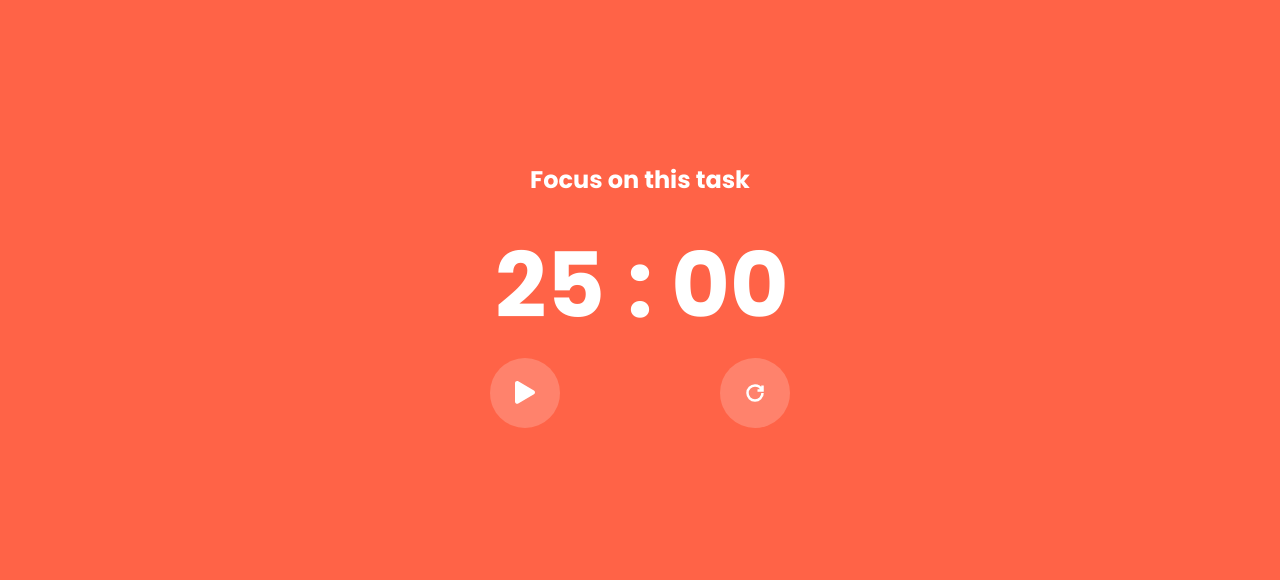
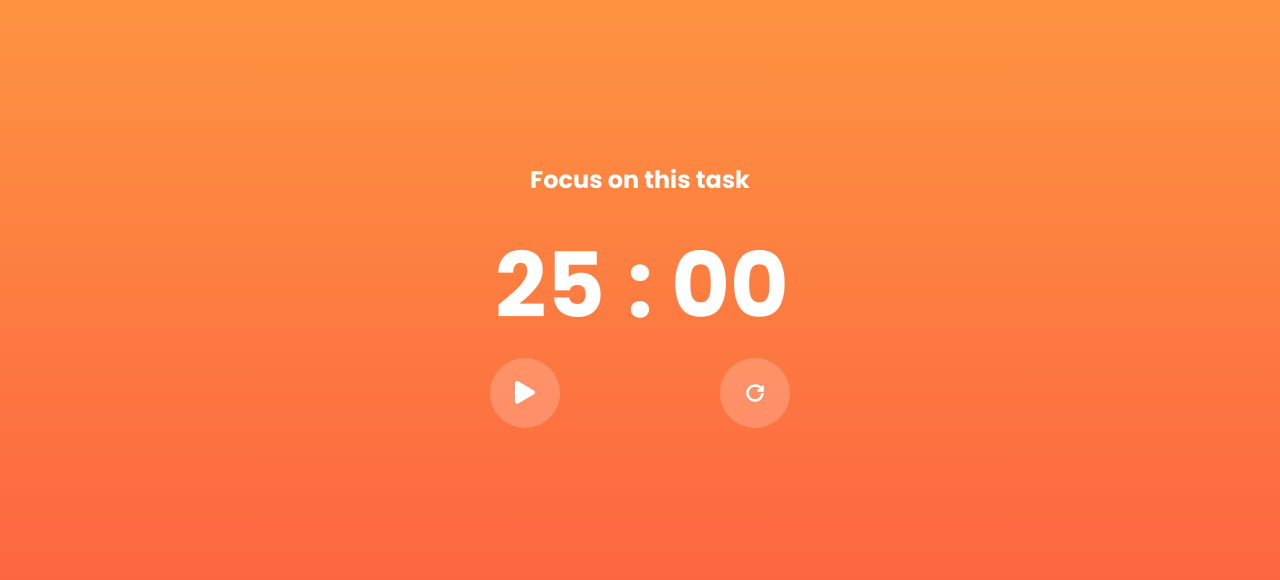
Before and after one commit to aiibe/timer, a React (Vite) app: page / in a window 1280 px wide. Shown: the part 106-686 px from the top of the page. Built offline with nearby package versions, Linux system fonts and the light colour scheme.

Commit message:
gradient background

```diff
--- a/src/scss/style.scss
+++ b/src/scss/style.scss
@@ -14,7 +14,12 @@ body,
 
 #app {
 	display: flex;
-	background-color: tomato;
+	background: rgb(253, 93, 65);
+	background: linear-gradient(
+		0deg,
+		rgba(253, 93, 65, 1) 0%,
+		rgba(253, 156, 65, 1) 100%
+	);
 }
 
 .button-rounded {
```
